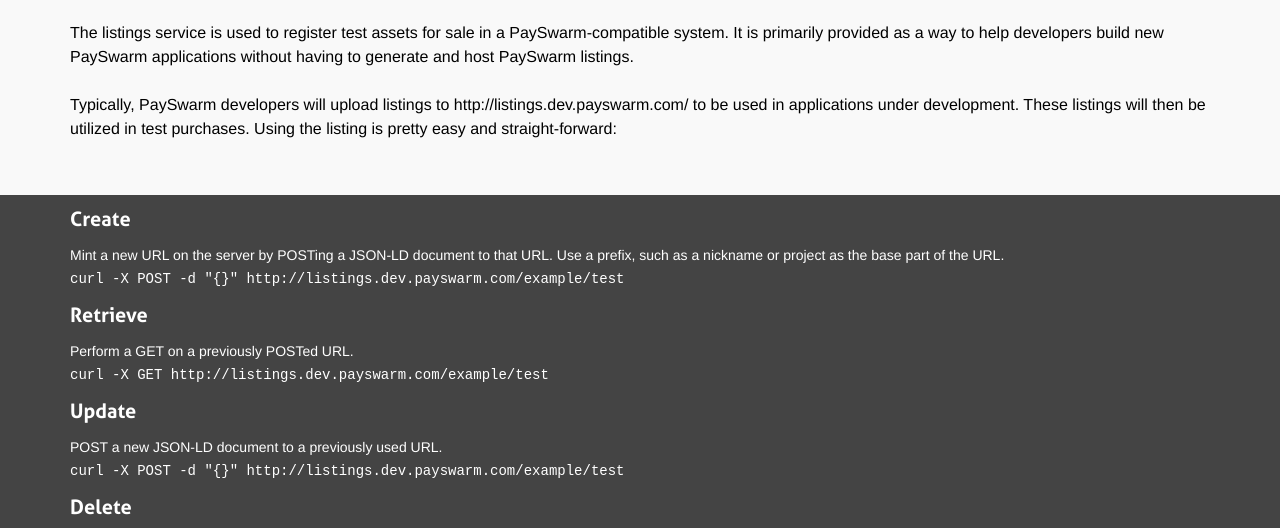
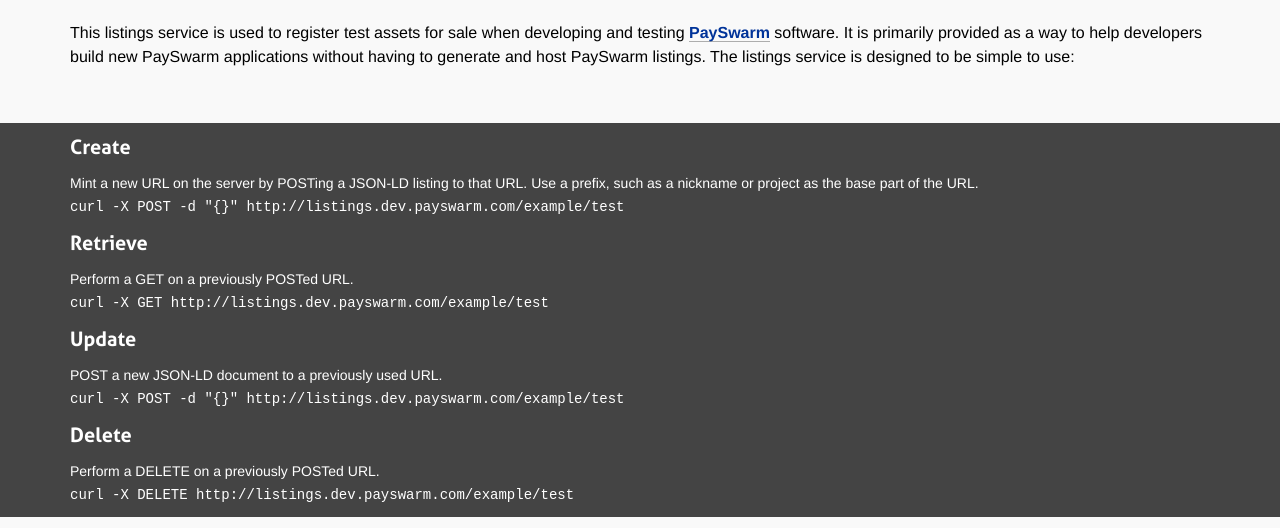
Before and after one commit to digitalbazaar/listings.dev.payswarm.com, a plain HTML site: page index.html in a window 1280 px wide. Shown: the part 189-717 px from the top of the page. Drawn offline with Linux system fonts and the light colour scheme.

Commit message:
Made the introduction flow more nicely.

```diff
--- a/index.html
+++ b/index.html
@@ -34,18 +34,13 @@
   <div class="row">
     <div class="twelvecol last">
 <p class="largeprint">
-The listings service is used to register test assets for sale in a
-PaySwarm-compatible system. It is primarily provided as a way to
-help developers build new PaySwarm applications without having to
-generate and host PaySwarm listings.
+This listings service is used to register test assets for sale when developing
+and testing <a href="http://payswarm.com/">PaySwarm</a> software. It is
+primarily provided as a way to help developers build new PaySwarm
+applications without having to generate and host PaySwarm listings. The
+listings service is designed to be simple to use:
 </p>
 
-<p class="largeprint">
-Typically, PaySwarm developers will upload listings to
-http://listings.dev.payswarm.com/ to be used in applications under
-development. These listings will then be utilized in test purchases. Using
-the listing is pretty easy and straight-forward:
-</p>
     </div>
   </div>
 </div>
@@ -55,7 +50,7 @@ the listing is pretty easy and straight-forward:
     <div class="twelvecol">
         <h2>Create</h2>
         <p class="nomargin">
-   Mint a new URL on the server by POSTing a JSON-LD document to that
+   Mint a new URL on the server by POSTing a JSON-LD listing to that
    URL. Use a prefix, such as a nickname or project as the base part
    of the URL.
         </p>
@@ -100,13 +95,15 @@ the listing is pretty easy and straight-forward:
       <a rel="license" href="http://creativecommons.org/licenses/by-sa/3.0/"><img alt="Creative Commons License" src="http://i.creativecommons.org/l/by-sa/3.0/88x31.png" /></a>
     </div>
     <div class="ninecol last">
-      <p>&copy; 2010-2011 Digital Bazaar, Inc.
+      <p>&copy; 2011 Digital Bazaar, Inc.
 Website CSS created by <a href="http://cssgrid.net/">@andytlr</a>
 and is licensed under a <a rel="license" href="http://creativecommons.org/licenses/by-sa/3.0/au/">
 Creative Commons Attribution-ShareAlike 3.0 Australia License</a>. All other
 website content is licensed under a
 <a rel="license" href="http://creativecommons.org/licenses/by-sa/3.0/">
-Creative Commons Attribution-ShareAlike 3.0 License</a>
+Creative Commons Attribution-ShareAlike 3.0 License</a>. Source code is
+licensed under the <a href="http://www.gnu.org/licenses/gpl.html">GNU GPLv3</a>
+license.
 </p>
     </div>
   </div>
```
